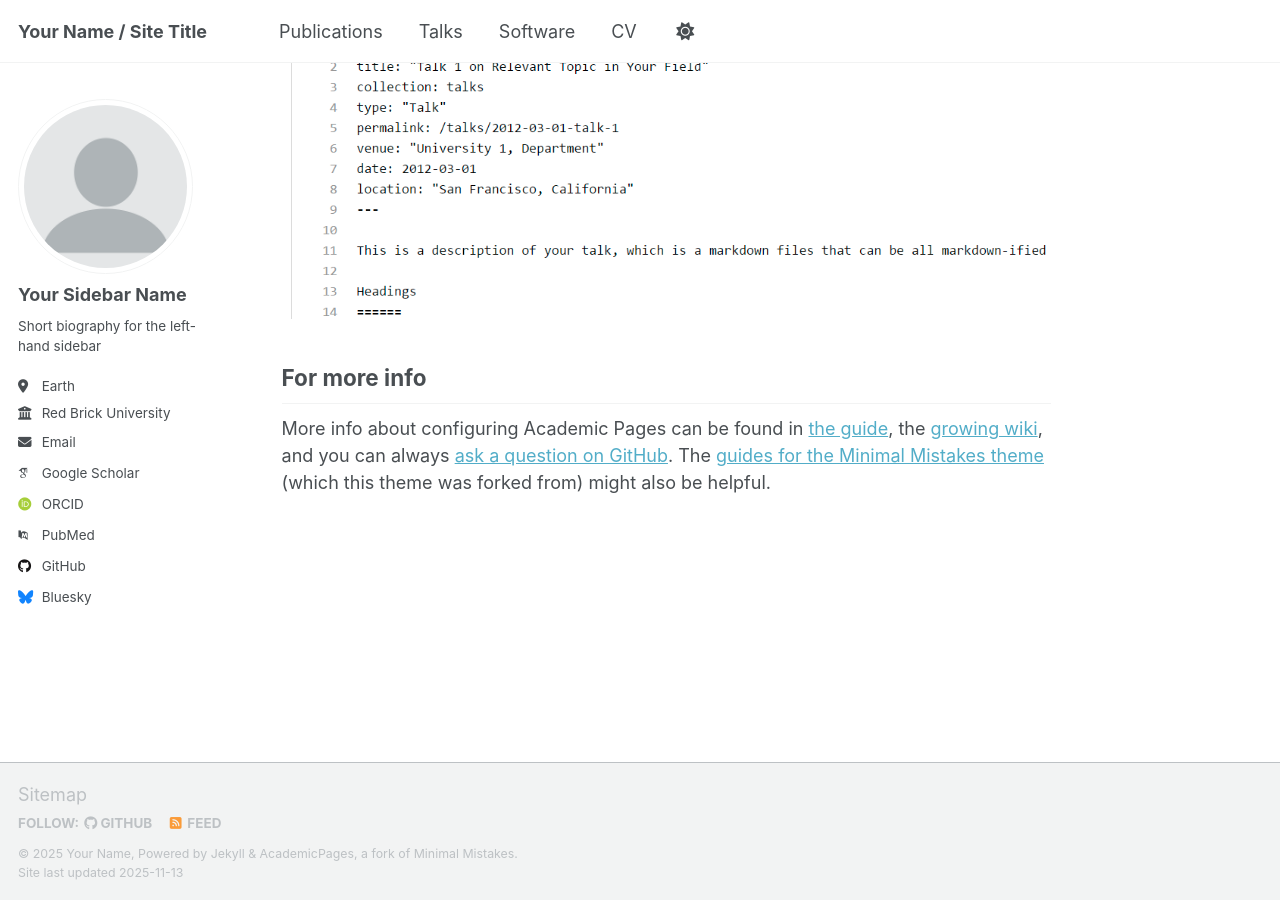
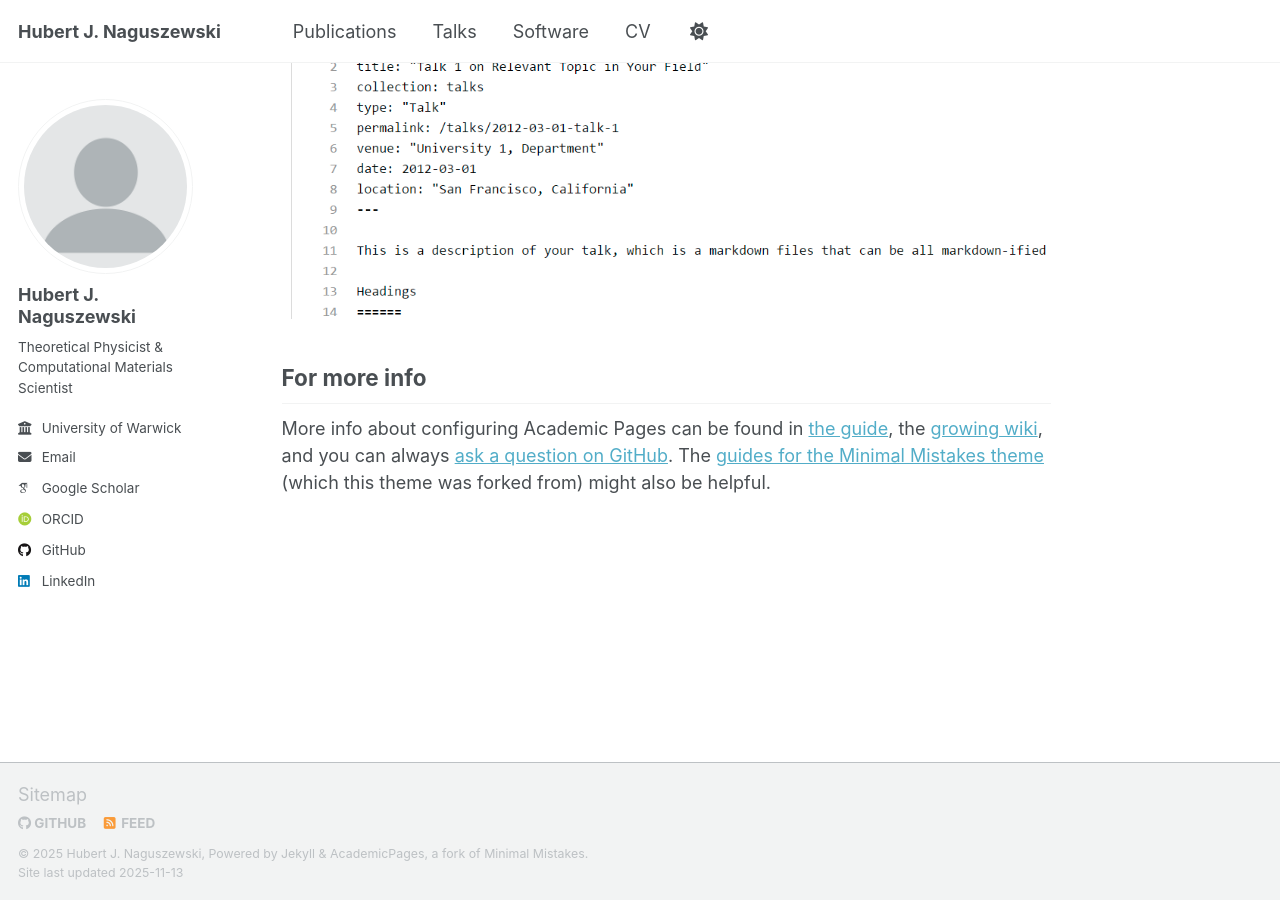
Before and after one commit to HubertJN/HubertJN.github.io, a Jekyll site: the page built from _pages/about.md, in a window 1280 px wide and 900 px high, scrolled down 2880 px. Built offline with Jekyll 4.4.1, drawn with Linux system fonts in a browser that asks for light colours; some web fonts are replaced; a script that is not in the unit is left out.

Commit message:
Changed config settings to mine

```diff
--- a/_config.yml
+++ b/_config.yml
@@ -7,16 +7,16 @@
 # server process.
 
 # Basic Site Settings
-locale                   : "en-US"
+locale                   : "en-UK"
 site_theme               : "default" # Currently available options are "default", "air"
-title                    : "Your Name / Site Title"
+title                    : "Hubert J. Naguszewski"
 title_separator          : "-"
-name                     : &name "Your Name"
+name                     : &name "Hubert J. Naguszewski"
 description              : &description "Your Name's academic portfolio"   # Update this with a general description of your site, this is the default if not overridden by a page
-url                      : https://academicpages.github.io # The base hostname & protocol for your site e.g. "https://[your GitHub username].github.io",
+url                      : https://hubertjn.github.io # The base hostname & protocol for your site e.g. "https://[your GitHub username].github.io",
                                                            # or if you already have some other page hosted on Github then use "https://[your GitHub username].github.io/[Your Repo Name]"
 baseurl                  : "" # the subpath of your site, e.g. "/blog"
-repository               : "academicpages/academicpages.github.io"
+repository               : "hubertjn/hubertjn.github.io"
 
 # Site Author - The following control what appear as part of the author content on the side bar.
 #               If a field is blank the icon and link will not appear, otherwise it will be shown.
@@ -24,23 +24,23 @@ repository               : "academicpages/academicpages.github.io"
 author:
   # Biographic information
   avatar           : "profile.png"
-  name             : "Your Sidebar Name"
+  name             : "Hubert J. Naguszewski"
   pronouns         : # example: "she/her"
-  bio              : "Short biography for the left-hand sidebar"
-  location         : "Earth"
-  employer         : "Red Brick University"
+  bio              : "Theoretical Physicist & Computational Materials Scientist"
+  location         : #"Earth"
+  employer         : "University of Warwick"
   uri              : # URL
-  email            : "none@example.org"
+  email            : "hubert.naguszewski@warwick.ac.uk"
 
   # Academic websites
   academia         : # URL
   arxiv            : # URL - Update with the correct link to your profile
-  googlescholar    : "https://scholar.google.com/citations?user=PS_CX0AAAAAJ"
+  googlescholar    : "https://scholar.google.com/citations?user=kVc3SnUAAAAJ&hl=en"
   inspire-hep      : # URL
   impactstory      : # URL
-  orcid            : "https://orcid.org/yourorcidurl"
+  orcid            : "https://orcid.org/my-orcid?orcid=0009-0006-1670-5437"
   semantic         : # URL
-  pubmed           : "https://www.ncbi.nlm.nih.gov/pubmed/?term=john+snow"
+  pubmed           : #"https://www.ncbi.nlm.nih.gov/pubmed/?term=john+snow"
   researchgate     : # URL
   scopus           : # URL
 
@@ -48,13 +48,13 @@ author:
   bitbucket        : # Username - Update with your username on the site
   codepen          : # Username
   dribbble         : # Username
-  github           : "academicpages"
+  github           : "hubertjn"
   kaggle           : # Username
   stackoverflow    : # User number or user number and name (i.e., use "1" or "1/jeff-atwood")
 
   # Social media
   artstation       : # Username
-  bluesky          : "bsky.app" # Replace this with you Bluesky username
+  bluesky          : #"bsky.app" # Replace this with you Bluesky username
   facebook         : # Username
   flickr           : # Username
   foursquare       : # Username
@@ -63,7 +63,7 @@ author:
   keybase          : # Username
   instagram        : # Username
   lastfm           : # Username
-  linkedin         : # Username
+  linkedin         : hubert-naguszewski # Username
   mastodon         : # URL
   medium           : # URL
   pinterest        : # Username
```
